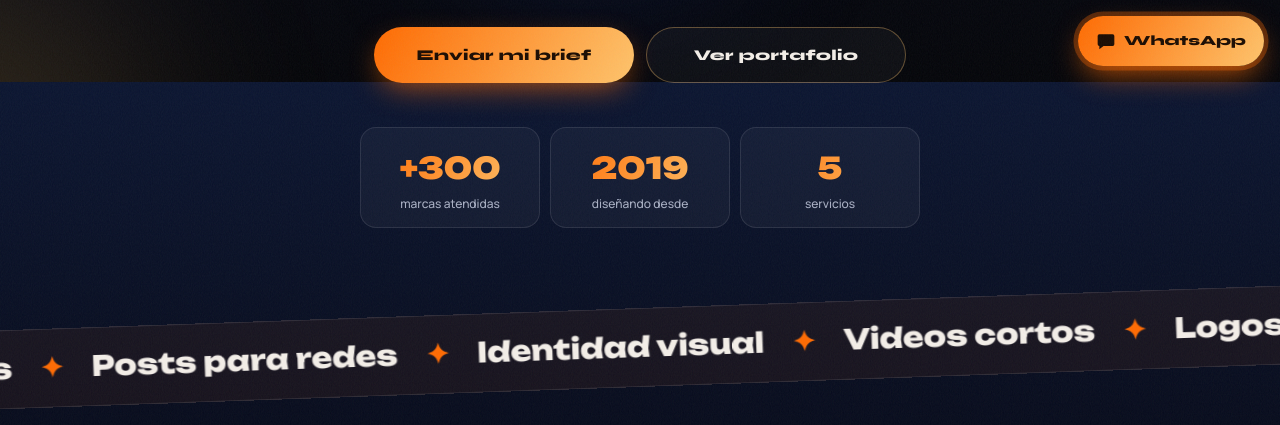
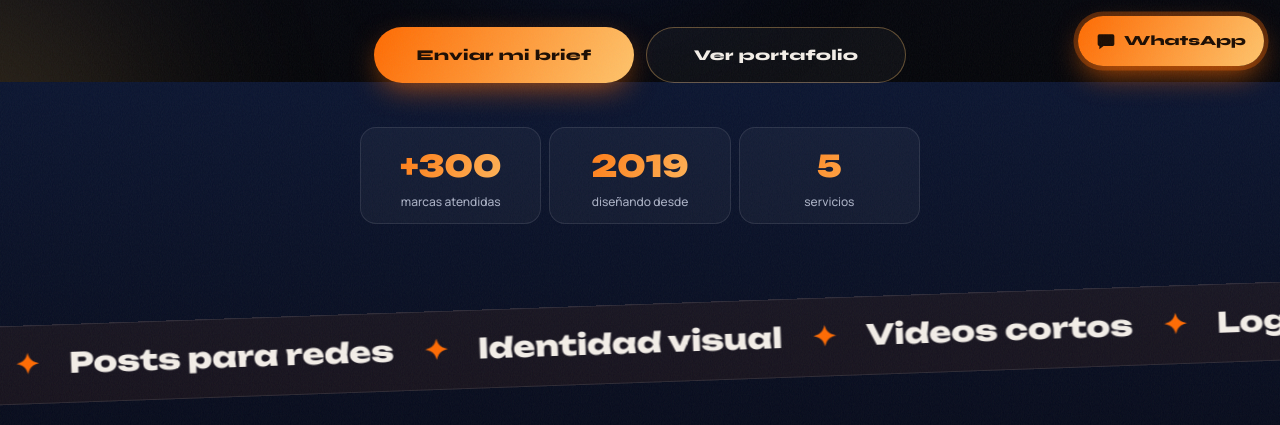
Before and after one commit to innovixart2019/innovixart2019.github.io, a plain HTML site: page index.html in a window 1280 px wide. Shown: the part 718-1143 px from the top of the page. Drawn offline with Linux system fonts and the light colour scheme.

Commit message:
Publica la landing de Innovix Art

```diff
--- a/estilos.css
+++ b/estilos.css
@@ -20,7 +20,9 @@
 }
 
 * { box-sizing: border-box; margin: 0; padding: 0; }
-html { scroll-behavior: smooth; -webkit-text-size-adjust: 100%; }
+html { scroll-behavior: smooth; -webkit-text-size-adjust: 100%; overflow-x: hidden; }
+/* Respaldo anti-desborde: clip recorta sin crear contenedor de scroll */
+@supports (overflow-x: clip) { html, body, main { overflow-x: clip; } }
 body {
   font-family: "Manrope", system-ui, sans-serif;
   font-weight: 500;
@@ -98,13 +100,13 @@ h1 { font-size: clamp(30px, 8.6vw, 76px); font-weight: 900; max-width: 15ch; mar
 .hero-sub { color: var(--suave); font-size: clamp(16px, 4.2vw, 19px); max-width: 52ch; margin: 22px auto 30px; }
 .hero-cta { display: flex; flex-wrap: wrap; gap: 12px; justify-content: center; width: 100%; }
 .hero-cta .btn { flex: 1 1 200px; max-width: 260px; }
-.datos { list-style: none; display: grid; grid-template-columns: repeat(3, 1fr); gap: 10px; margin-top: 44px; width: 100%; max-width: 560px; }
-.datos li { padding: 16px 8px; border: 1px solid var(--linea); border-radius: 16px; background: var(--vidrio); }
-.datos strong { display: block; font-family: "Unbounded"; font-weight: 900; font-size: clamp(20px, 6vw, 30px); background: var(--fuego); -webkit-background-clip: text; background-clip: text; color: transparent; }
+.datos { list-style: none; display: grid; grid-template-columns: repeat(3, minmax(0, 1fr)); gap: 8px; margin-top: 44px; width: 100%; max-width: 560px; }
+.datos li { min-width: 0; padding: 14px 6px; border: 1px solid var(--linea); border-radius: 16px; background: var(--vidrio); }
+.datos strong { display: block; font-family: "Unbounded"; font-weight: 900; font-size: clamp(18px, 5.4vw, 30px); background: var(--fuego); -webkit-background-clip: text; background-clip: text; color: transparent; }
 .datos span { font-size: 12px; color: var(--suave); line-height: 1.3; display: block; margin-top: 4px; }
 
 /* Cinta animada */
-.cinta { overflow: hidden; border-block: 1px solid var(--linea); background: rgba(255, 106, 0, .06); padding: 16px 0; transform: rotate(-2deg); margin: 20px -10px; }
+.cinta { overflow: hidden; border-block: 1px solid var(--linea); background: rgba(255, 106, 0, .06); padding: 16px 0; transform: rotate(-2deg) scaleX(1.06); margin: 20px 0; }
 .cinta-pista { display: flex; gap: 28px; width: max-content; animation: cinta 26s linear infinite; font-family: "Unbounded"; font-weight: 800; font-size: clamp(18px, 4.5vw, 28px); white-space: nowrap; }
 .cinta-pista i { font-style: normal; color: var(--naranja); }
 @keyframes cinta { to { transform: translateX(-50%); } }
```
